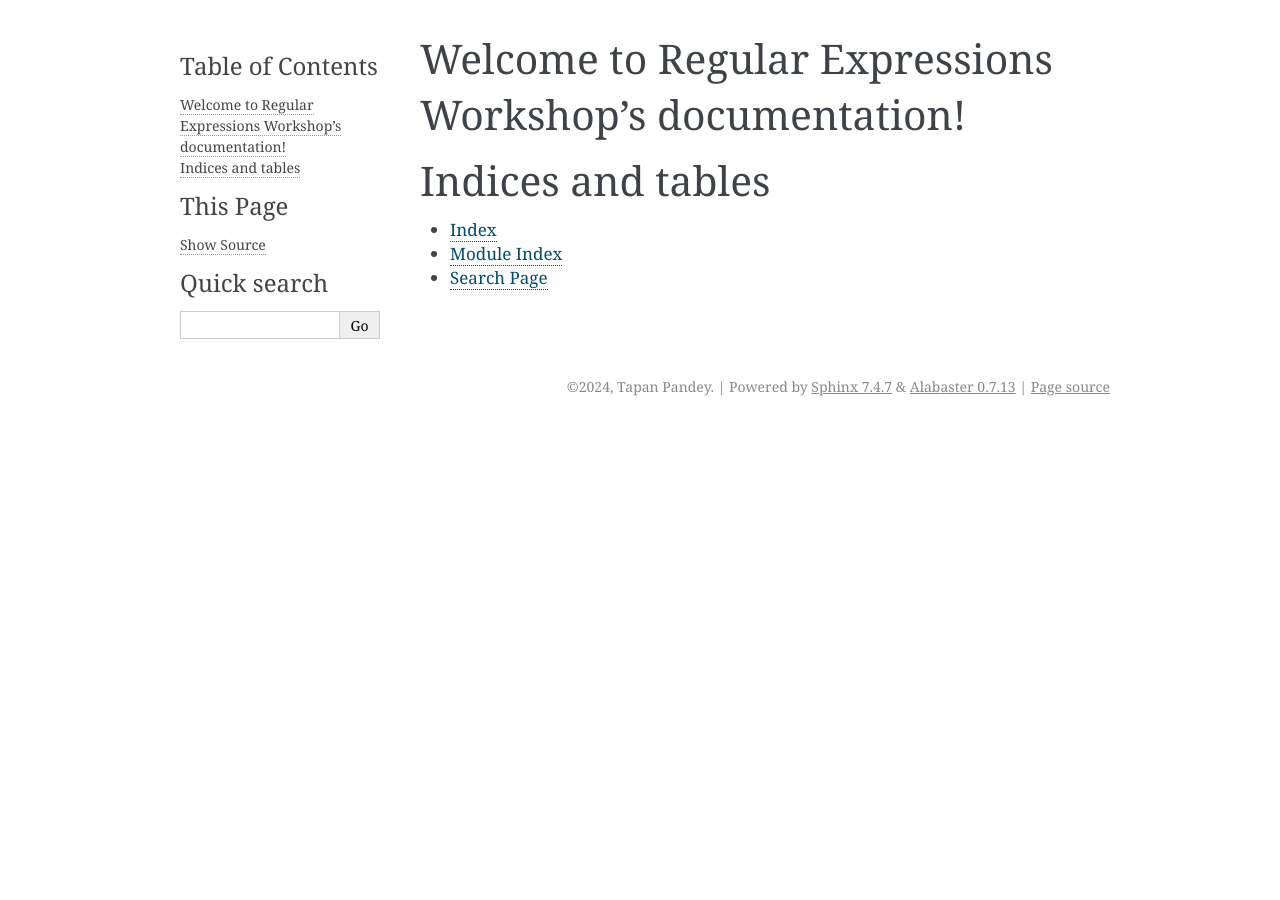
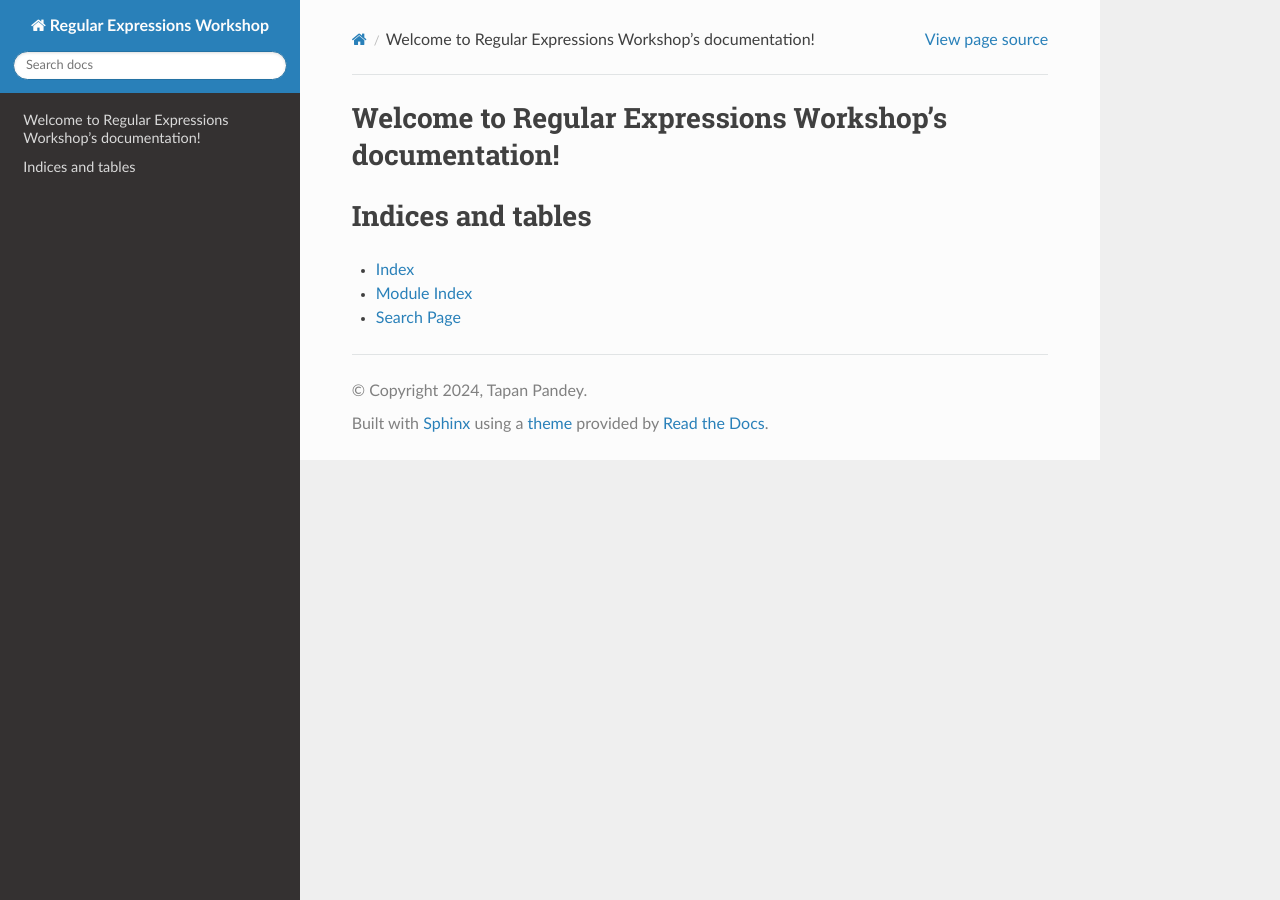
Before and after one commit to pandeytapan/workshop.regular.expressions, a Sphinx documentation site: the page built from source/index.rst, in a window 1280 px wide. Built offline with Sphinx 7.4.7 and the Read the Docs theme 2.0.0, drawn with Linux system fonts in a browser that asks for light colours.

Commit message:
INcluded the rtd theme

```diff
--- a/requirements.txt
+++ b/requirements.txt
@@ -1,5 +1,6 @@
 # Documentation processors
 sphinx
+sphinx_rtd_theme
 
 # Linters
 restructuredtext-lint
--- a/source/conf.py
+++ b/source/conf.py
@@ -20,9 +20,9 @@ templates_path = ['_templates']
 exclude_patterns = []
 
 
-
 # -- Options for HTML output -------------------------------------------------
 # https://www.sphinx-doc.org/en/master/usage/configuration.html#options-for-html-output
 
-html_theme = 'alabaster'
+html_theme = 'sphinx_rtd_theme'
 html_static_path = ['_static']
+master_doc = 'index'
```
